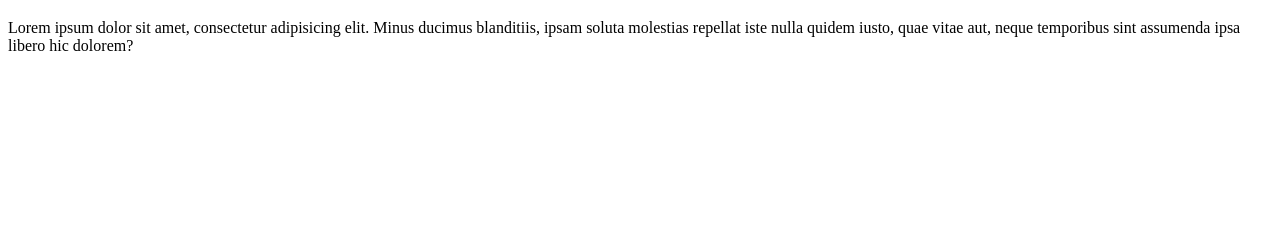
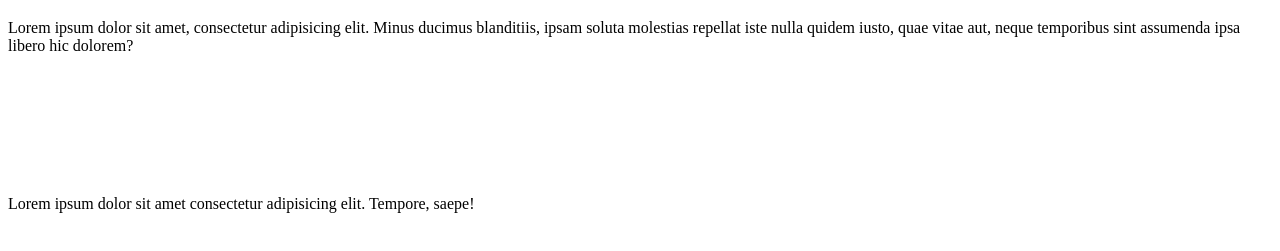
Before and after one commit to isilreiberth/test-repositorio, a plain HTML site: page index.html in a window 1280 px wide. Shown: the part 61-312 px from the top of the page. Drawn offline with Linux system fonts and the light colour scheme.

Commit message:
Agregado DIV Contenedor

```diff
--- a/index.html
+++ b/index.html
@@ -1,20 +1,34 @@
 <!DOCTYPE html>
 <html lang="en">
-<head>
-    <meta charset="UTF-8">
-             <meta name="viewport" content="width=device-width, initial-scale=1.0">
+  <head>
+    <meta charset="UTF-8" />
+    <meta name="viewport" content="width=device-width, initial-scale=1.0" />
     <title>Document</title>
-</head>
-<body>
+  </head>
+
+  <body>
     <h1>Configurando VS Code</h1>
-    <p>Lorem ipsum dolor sit amet, consectetur adipisicing elit. Minus ducimus blanditiis, ipsam soluta molestias repellat iste nulla quidem iusto, quae vitae aut, neque temporibus sint assumenda ipsa libero hic dolorem?</p>
+    <p>
+      Lorem ipsum dolor sit amet, consectetur adipisicing elit. Minus ducimus
+      blanditiis, ipsam soluta molestias repellat iste nulla quidem iusto, quae
+      vitae aut, neque temporibus sint assumenda ipsa libero hic dolorem?
+    </p>
 
-    <br class="hola">
-    <br class="hola">
-    <br class="hola">
-    <br class="hola">
-    <br class="hola">
-    <br class="hola">
+    <br class="hola" />
+    <br class="hola" />
+    <br class="hola" />
+    <br class="hola" />
+    <br class="hola" />
+    <br class="hola" />
 
-</body>
+    <!--DIV CONTENEDOR 1-->
+    <div class="container">
+      <div class="row">
+        <p>
+          Lorem ipsum dolor sit amet consectetur adipisicing elit. Tempore,
+          saepe!
+        </p>
+      </div>
+    </div>
+  </body>
 </html>
```
